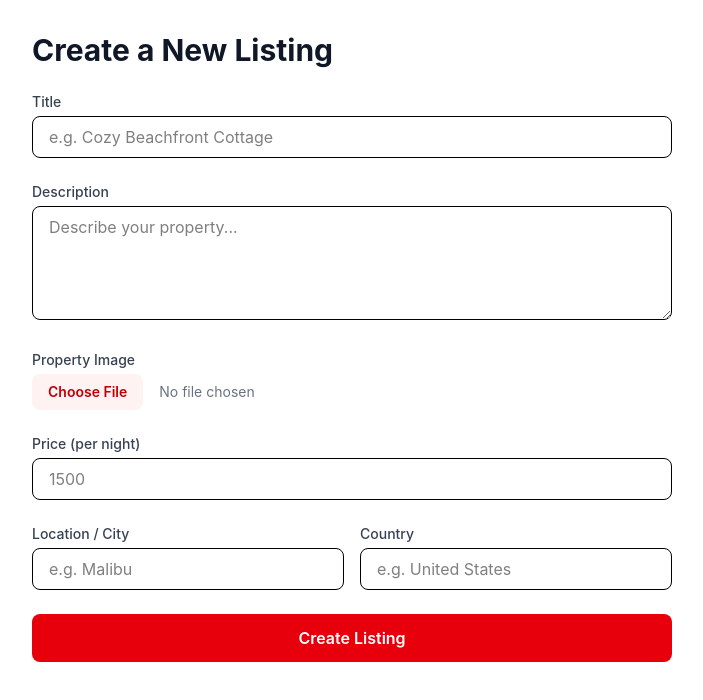
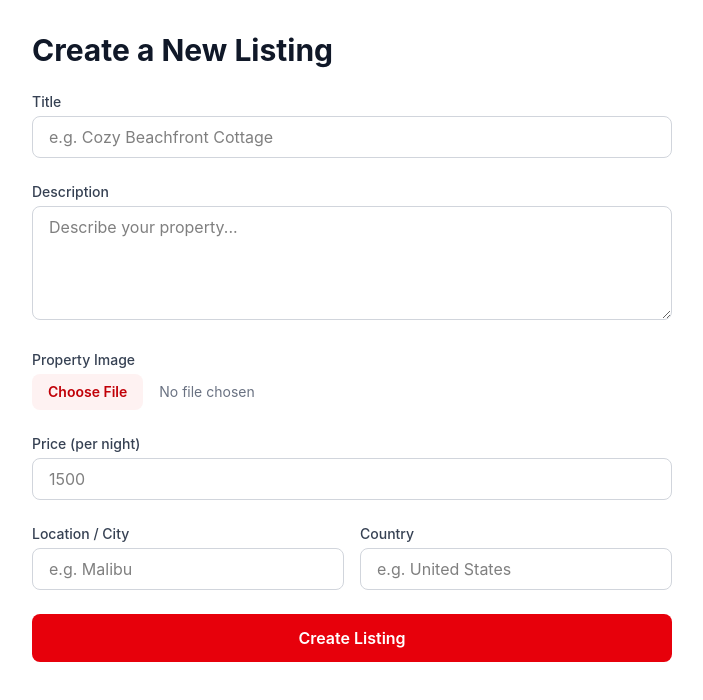
Before and after one commit to sachindataninja123/StayFinder, a React (Vite) app in the folder frontend/: page /listings/new in a window 1280 px wide. Shown: the top 700 px of the page, without its empty margins (288-991 px from the left). Built offline with nearby package versions, Linux system fonts and the light colour scheme; no server answers.

Commit message:
form validation implemented

```diff
--- a/frontend/package.json
+++ b/frontend/package.json
@@ -10,9 +10,11 @@
     "preview": "vite preview"
   },
   "dependencies": {
+    "@popperjs/core": "^2.11.8",
     "@reduxjs/toolkit": "^2.12.0",
     "@tailwindcss/vite": "^4.3.3",
     "axios": "^1.19.0",
+    "bootstrap": "^5.3.8",
     "lucide-react": "^1.28.0",
     "react": "^19.2.8",
     "react-dom": "^19.2.8",
--- a/frontend/src/main.jsx
+++ b/frontend/src/main.jsx
@@ -5,6 +5,9 @@ import App from "./App.jsx";
 import { BrowserRouter } from "react-router-dom";
 import { Provider } from "react-redux";
 import {store} from "./app/store.js"
+
+import "./index.css";
+import "bootstrap/dist/js/bootstrap.bundle.min.js";
 
 createRoot(document.getElementById("root")).render(
   <StrictMode>
--- a/frontend/src/pages/CreateListing.jsx
+++ b/frontend/src/pages/CreateListing.jsx
@@ -6,7 +6,12 @@ import { createListing } from "../features/listings/listingSlice";
 export default function CreateListing() {
   const dispatch = useDispatch();
   const navigate = useNavigate();
-  const { loading, error } = useSelector((state) => state.listings || {});
+
+  const { loading, error } = useSelector(
+    (state) => state.listings || {}
+  );
+
+  const [validated, setValidated] = useState(false);
 
   const [formData, setFormData] = useState({
     title: "",
@@ -21,11 +26,16 @@ export default function CreateListing() {
 
   const handleChange = (e) => {
     const { name, value } = e.target;
-    setFormData((prev) => ({ ...prev, [name]: value }));
+
+    setFormData((prev) => ({
+      ...prev,
+      [name]: value,
+    }));
   };
 
   const handleImageChange = (e) => {
     const file = e.target.files[0];
+
     if (file) {
       setImageFile(file);
       setImagePreview(URL.createObjectURL(file));
@@ -35,19 +45,27 @@ export default function CreateListing() {
   const handleSubmit = async (e) => {
     e.preventDefault();
 
-    // Prepare multipart form data for API/Cloudinary upload
+    const form = e.currentTarget;
+    setValidated(true);
+    if (!form.checkValidity()) {
+      return;
+    }
+
     const data = new FormData();
+
     data.append("title", formData.title);
     data.append("description", formData.description);
     data.append("price", formData.price);
     data.append("location", formData.location);
     data.append("country", formData.country);
+
     if (imageFile) {
       data.append("image", imageFile);
     }
 
     try {
       const result = await dispatch(createListing(data));
+
       if (createListing.fulfilled.match(result)) {
         navigate("/");
       }
@@ -58,7 +76,9 @@ export default function CreateListing() {
 
   return (
     <div className="max-w-2xl mx-auto px-4 py-8">
-      <h1 className="text-3xl font-bold text-gray-900 mb-6">Create a New Listing</h1>
+      <h1 className="text-3xl font-bold text-gray-900 mb-6">
+        Create a New Listing
+      </h1>
 
       {error && (
         <div className="mb-4 p-3 bg-red-100 text-red-700 rounded-lg text-sm">
@@ -66,12 +86,17 @@ export default function CreateListing() {
         </div>
       )}
 
-      <form onSubmit={handleSubmit} className="space-y-6">
+      <form
+        onSubmit={handleSubmit}
+        noValidate
+        className="space-y-6"
+      >
         {/* Title */}
         <div>
           <label className="block text-sm font-medium text-gray-700 mb-1">
             Title
           </label>
+
           <input
             type="text"
             name="title"
@@ -79,8 +104,18 @@ export default function CreateListing() {
             value={formData.title}
             onChange={handleChange}
             placeholder="e.g. Cozy Beachfront Cottage"
-            className="w-full px-4 py-2 border rounded-lg focus:ring-2 focus:ring-red-500 focus:outline-none"
+            className={`w-full px-4 py-2 border rounded-lg focus:ring-2 focus:ring-red-500 focus:outline-none ${
+              validated && !formData.title
+                ? "border-red-500"
+                : "border-gray-300"
+            }`}
           />
+
+          {validated && !formData.title && (
+            <p className="mt-1 text-sm text-red-600">
+              Please enter a title.
+            </p>
+          )}
         </div>
 
         {/* Description */}
@@ -88,6 +123,7 @@ export default function CreateListing() {
           <label className="block text-sm font-medium text-gray-700 mb-1">
             Description
           </label>
+
           <textarea
             name="description"
             rows="4"
@@ -95,22 +131,44 @@ export default function CreateListing() {
             value={formData.description}
             onChange={handleChange}
             placeholder="Describe your property..."
-            className="w-full px-4 py-2 border rounded-lg focus:ring-2 focus:ring-red-500 focus:outline-none"
+            className={`w-full px-4 py-2 border rounded-lg focus:ring-2 focus:ring-red-500 focus:outline-none ${
+              validated && !formData.description
+                ? "border-red-500"
+                : "border-gray-300"
+            }`}
           />
+
+          {validated && !formData.description && (
+            <p className="mt-1 text-sm text-red-600">
+              Please enter a description.
+            </p>
+          )}
         </div>
 
-        {/* Image Upload */}
+        {/* Image */}
         <div>
           <label className="block text-sm font-medium text-gray-700 mb-1">
             Property Image
           </label>
+
           <input
             type="file"
             accept="image/*"
             required
             onChange={handleImageChange}
-            className="w-full text-sm text-gray-500 file:mr-4 file:py-2 file:px-4 file:rounded-lg file:border-0 file:text-sm file:font-semibold file:bg-red-50 file:text-red-700 hover:file:bg-red-100"
+            className={`w-full text-sm text-gray-500 file:mr-4 file:py-2 file:px-4 file:rounded-lg file:border-0 file:text-sm file:font-semibold file:bg-red-50 file:text-red-700 hover:file:bg-red-100 ${
+              validated && !imageFile
+                ? "border border-red-500 rounded-lg"
+                : ""
+            }`}
           />
+
+          {validated && !imageFile && (
+            <p className="mt-1 text-sm text-red-600">
+              Please select an image.
+            </p>
+          )}
+
           {imagePreview && (
             <div className="mt-3">
               <img
@@ -127,6 +185,7 @@ export default function CreateListing() {
           <label className="block text-sm font-medium text-gray-700 mb-1">
             Price (per night)
           </label>
+
           <input
             type="number"
             name="price"
@@ -135,8 +194,18 @@ export default function CreateListing() {
             value={formData.price}
             onChange={handleChange}
             placeholder="1500"
-            className="w-full px-4 py-2 border rounded-lg focus:ring-2 focus:ring-red-500 focus:outline-none"
+            className={`w-full px-4 py-2 border rounded-lg focus:ring-2 focus:ring-red-500 focus:outline-none ${
+              validated && !formData.price
+                ? "border-red-500"
+                : "border-gray-300"
+            }`}
           />
+
+          {validated && !formData.price && (
+            <p className="mt-1 text-sm text-red-600">
+              Please enter a price.
+            </p>
+          )}
         </div>
 
         {/* Location & Country */}
@@ -145,6 +214,7 @@ export default function CreateListing() {
             <label className="block text-sm font-medium text-gray-700 mb-1">
               Location / City
             </label>
+
             <input
               type="text"
               name="location"
@@ -152,14 +222,25 @@ export default function CreateListing() {
               value={formData.location}
               onChange={handleChange}
               placeholder="e.g. Malibu"
-              className="w-full px-4 py-2 border rounded-lg focus:ring-2 focus:ring-red-500 focus:outline-none"
+              className={`w-full px-4 py-2 border rounded-lg focus:ring-2 focus:ring-red-500 focus:outline-none ${
+                validated && !formData.location
+                  ? "border-red-500"
+                  : "border-gray-300"
+              }`}
             />
+
+            {validated && !formData.location && (
+              <p className="mt-1 text-sm text-red-600">
+                Please enter a city.
+              </p>
+            )}
           </div>
 
           <div>
             <label className="block text-sm font-medium text-gray-700 mb-1">
               Country
             </label>
+
             <input
               type="text"
               name="country"
@@ -167,12 +248,22 @@ export default function CreateListing() {
               value={formData.country}
               onChange={handleChange}
               placeholder="e.g. United States"
-              className="w-full px-4 py-2 border rounded-lg focus:ring-2 focus:ring-red-500 focus:outline-none"
+              className={`w-full px-4 py-2 border rounded-lg focus:ring-2 focus:ring-red-500 focus:outline-none ${
+                validated && !formData.country
+                  ? "border-red-500"
+                  : "border-gray-300"
+              }`}
             />
+
+            {validated && !formData.country && (
+              <p className="mt-1 text-sm text-red-600">
+                Please enter a country.
+              </p>
+            )}
           </div>
         </div>
 
-        {/* Submit Button */}
+        {/* Submit */}
         <button
           type="submit"
           disabled={loading}
--- a/frontend/src/pages/EditListing.jsx
+++ b/frontend/src/pages/EditListing.jsx
@@ -15,6 +15,8 @@ export default function EditListing() {
     (state) => state.listings || {},
   );
 
+  const [validated, setValidated] = useState(false);
+
   const [formData, setFormData] = useState({
     title: "",
     description: "",
@@ -22,7 +24,6 @@ export default function EditListing() {
     location: "",
     country: "",
   });
-
 
   const [imageFile, setImageFile] = useState(null);
   const [imagePreview, setImagePreview] = useState(null);
@@ -69,8 +70,16 @@ export default function EditListing() {
 
   const handleDetailsSubmit = async (e) => {
     e.preventDefault();
+
+    // bootstrap validation
+    const form = e.currentTarget;
+    setValidated(true);
+    setSuccessMessage("");
+    if (!form.checkValidity()) {
+      return;
+    }
+
     setDetailsLoading(true);
-    setSuccessMessage("");
 
     try {
       const result = await dispatch(updateListing({ id, formData }));
@@ -194,8 +203,18 @@ export default function EditListing() {
                 required
                 value={formData.title}
                 onChange={handleChange}
-                className="w-full px-4 py-2 border rounded-lg focus:ring-2 focus:ring-red-500 focus:outline-none text-sm"
+                className={`w-full px-4 py-2 border rounded-lg focus:ring-2 focus:ring-red-500 focus:outline-none ${
+                  validated && !formData.title
+                    ? "border-red-500"
+                    : "border-gray-300"
+                }`}
               />
+
+              {validated && !formData.title && (
+                <p className="mt-1 text-sm text-red-600">
+                  Please enter a title.
+                </p>
+              )}
             </div>
 
             {/* Description */}
@@ -209,8 +228,18 @@ export default function EditListing() {
                 required
                 value={formData.description}
                 onChange={handleChange}
-                className="w-full px-4 py-2 border rounded-lg focus:ring-2 focus:ring-red-500 focus:outline-none text-sm"
+                className={`w-full px-4 py-2 border rounded-lg focus:ring-2 focus:ring-red-500 focus:outline-none ${
+                  validated && !formData.description
+                    ? "border-red-500"
+                    : "border-gray-300"
+                }`}
               />
+
+              {validated && !formData.description && (
+                <p className="mt-1 text-sm text-red-600">
+                  Please enter a description.
+                </p>
+              )}
             </div>
 
             {/* Price */}
@@ -225,8 +254,18 @@ export default function EditListing() {
                 min="0"
                 value={formData.price}
                 onChange={handleChange}
-                className="w-full px-4 py-2 border rounded-lg focus:ring-2 focus:ring-red-500 focus:outline-none text-sm"
+                className={`w-full px-4 py-2 border rounded-lg focus:ring-2 focus:ring-red-500 focus:outline-none ${
+                  validated && !formData.price
+                    ? "border-red-500"
+                    : "border-gray-300"
+                }`}
               />
+
+              {validated && !formData.price && (
+                <p className="mt-1 text-sm text-red-600">
+                  Please enter a price.
+                </p>
+              )}
             </div>
 
             {/* Location & Country */}
@@ -241,8 +280,18 @@ export default function EditListing() {
                   required
                   value={formData.location}
                   onChange={handleChange}
-                  className="w-full px-4 py-2 border rounded-lg focus:ring-2 focus:ring-red-500 focus:outline-none text-sm"
+                  className={`w-full px-4 py-2 border rounded-lg focus:ring-2 focus:ring-red-500 focus:outline-none ${
+                    validated && !formData.location
+                      ? "border-red-500"
+                      : "border-gray-300"
+                  }`}
                 />
+
+                {validated && !formData.location && (
+                  <p className="mt-1 text-sm text-red-600">
+                    Please enter a city.
+                  </p>
+                )}
               </div>
 
               <div>
@@ -255,8 +304,18 @@ export default function EditListing() {
                   required
                   value={formData.country}
                   onChange={handleChange}
-                  className="w-full px-4 py-2 border rounded-lg focus:ring-2 focus:ring-red-500 focus:outline-none text-sm"
+                  className={`w-full px-4 py-2 border rounded-lg focus:ring-2 focus:ring-red-500 focus:outline-none ${
+                    validated && !formData.country
+                      ? "border-red-500"
+                      : "border-gray-300"
+                  }`}
                 />
+
+                {validated && !formData.country && (
+                  <p className="mt-1 text-sm text-red-600">
+                    Please enter a country.
+                  </p>
+                )}
               </div>
             </div>
 
```
Also changed, not shown: 1 other file (tests, documents, lock files or other folders).
